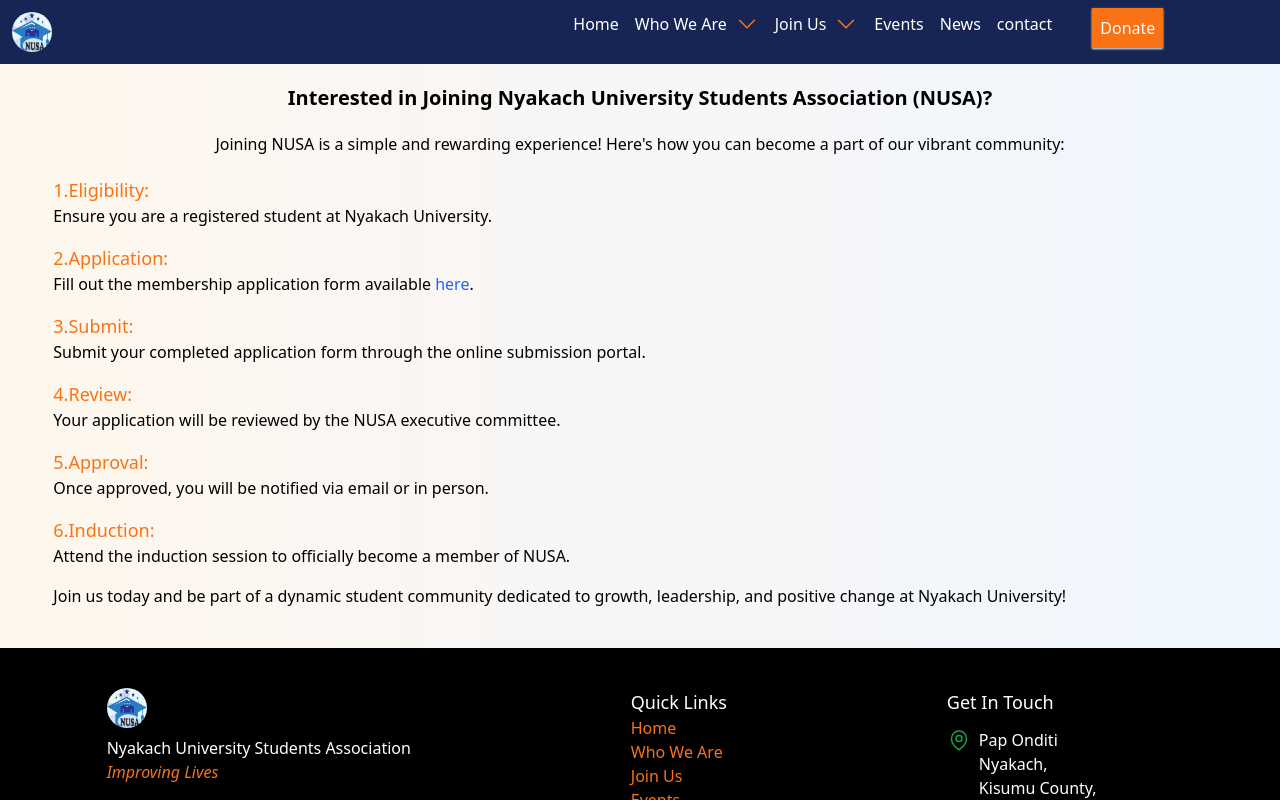
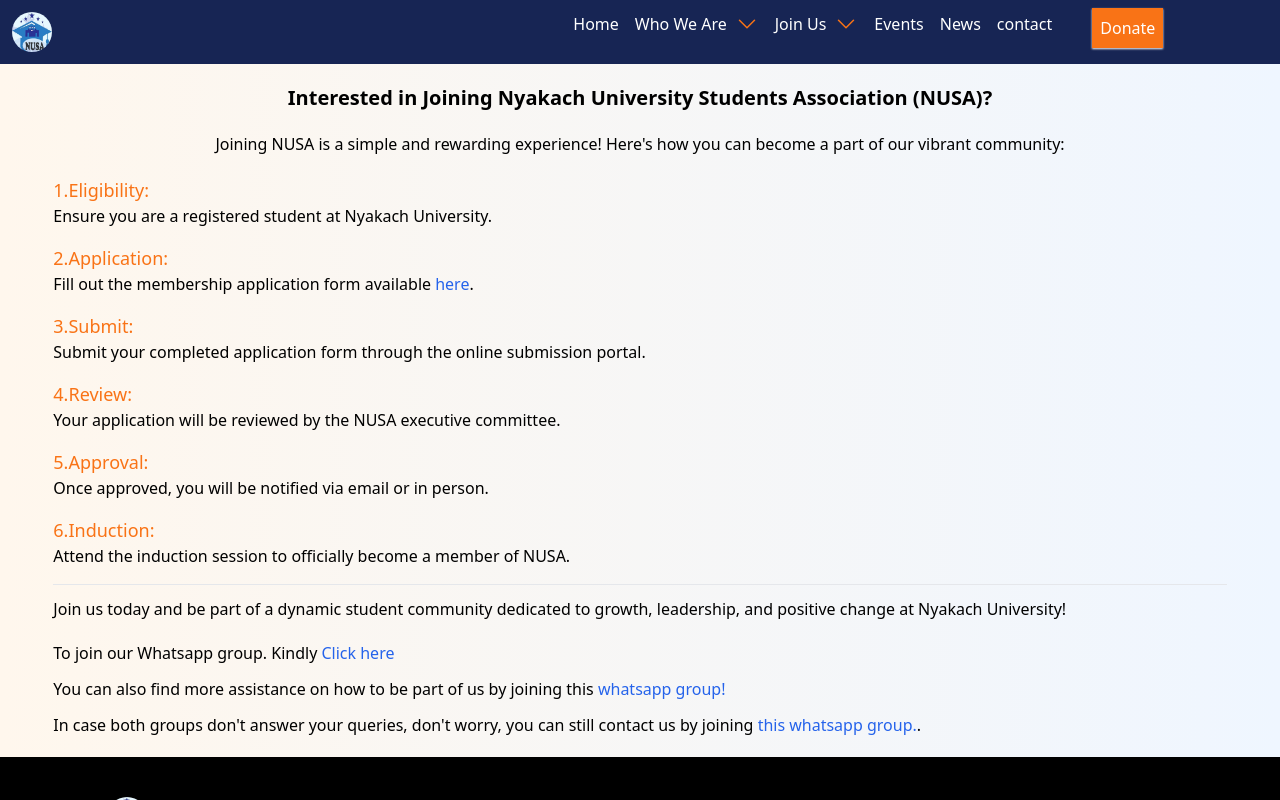
Before and after one commit to WilfredMutwiri/NYAKACHUNIVERSITY-STUDENTSASSOCIATION-Website, a React (Create React App) app in the folder frontend/: page /JoinUs in a window 1280 px wide. Shown: the top 800 px of the page. Built offline with nearby package versions, Linux system fonts and the light colour scheme.

Commit message:
Add whatsapp group links

```diff
--- a/frontend/src/Home.js
+++ b/frontend/src/Home.js
@@ -40,7 +40,7 @@
         {/* mission,vission section */}
         <div class="w-full bg-gradient-to-r from-gray-200 to-gray-400 pt-14 md:pt-28 pb-20">
             <div class="block md:grid grid-cols-2 w-11/12 md:w-10/12 m-auto">
-            <div class="bg-gray-100 p-4 rounded-md shadow-sm shadow-blue-800  mr-0 md:mr-3 hover:bg-black hover:text-white">
+            <div class="bg-gray-100 p-4 rounded-md shadow-sm shadow-blue-800  mr-0 md:mr-3 hover:bg-black hover:text-white" id="homeAd">
             <img class="w-10 m-auto mb-2" src={missionIcon} alt="missionIcon"/>
                 <h2 class="text-center text-lg pb-3 text-orange-500 font-semibold">Our Mission</h2>
                 <p class="leading-relaxed">
@@ -65,6 +65,9 @@
             <img class="w-10 m-auto mb-2" src={newsIcon} alt="newsIcon"/>
                 <h2 class="text-center text-lg pb-3 text-orange-500 font-semibold">Latest News</h2>
                <img id="eventsImg" class="h-40 hover:h-96 justify-center" src={eventsImg} alt="eventsImg"/>
+               <p>
+                visit our facebook page <a class="text-blue-600 hover:text-orange-500" href="https://www.facebook.com/people/Nyakach-University-Students-Association-NUSA/100070324922543/" target="_blank">here</a> for more events and updates
+               </p>
             </div>
             <div class="bg-gray-100 p-4 rounded-md shadow-sm shadow-blue-800 mt-5 md:mt-0 ml-0 md:ml-3 hover:bg-black hover:text-white">
             <img class="w-10 m-auto mb-2" src={joinUsIconn} alt="joinUsIcon" />
--- a/frontend/src/componets/JoinUs.js
+++ b/frontend/src/componets/JoinUs.js
@@ -30,8 +30,18 @@
                     <span class="text-lg text-orange-500">6.Induction:</span><br/>
                     Attend the induction session to officially become a member of NUSA.
                 </h2>
+                <hr class="pb-3" />
                 <p class="pb-5">
                     Join us today and be part of a dynamic student community dedicated to growth, leadership, and positive change at Nyakach University!
+                </p>
+                <p>
+                To join our Whatsapp group. Kindly <a class="text-blue-600 hover:text-orange-500" href="https://chat.whatsapp.com/E2vHsOMRMTCJPofD0dp9s0" target="_blank"> Click here</a>
+                </p>
+                <p class="pt-3">
+                You can also find more assistance on how to be part of us by joining this<a class="text-blue-600 hover:text-orange-500" href="https://chat.whatsapp.com/GgJBlUQ3aKh3Ml3ChjsjTA" target="_blank"> whatsapp group!</a>
+                </p>
+                <p class="pt-3">
+                    In case both groups don't answer your queries, don't worry, you can still contact us by joining<a class="text-blue-600 hover:text-orange-500" href="https://chat.whatsapp.com/DRdZwvk9fc99PwbV7wmDca" target="_blank"> this whatsapp group.</a>.
                 </p>
             </div>
         </div>
--- a/frontend/src/componets/footer.js
+++ b/frontend/src/componets/footer.js
@@ -17,7 +17,9 @@
             <a href="https://www.facebook.com/people/Nyakach-University-Students-Association-NUSA/100070324922543/" target="_blank"><img src={fbIcon} class="w-7 mr-2" alt="facebook Icon"/></a>
                 <img src={InstagramIcon} class="w-7 mr-2" alt="Instagram Icon"/>
                 <img src={LinkedIn} class="w-7 mr-2" alt="LinkedIn Icon"/>
+                <a href="https://chat.whatsapp.com/E2vHsOMRMTCJPofD0dp9s0">
                 <img src={whatsapIcon} class="w-7" alt="whatsappIcon"/>
+                </a>
             </div>
             <a href={ConstitutionPDF} download={ConstitutionPDF}>
             <button class="mt-4 bg-gradient-to-r from-blue-700 to-orange-500 p-2 rounded-md font-semibold">Get Our Constitution</button>
--- a/frontend/src/index.css
+++ b/frontend/src/index.css
@@ -59,3 +59,18 @@
   -ms-transform: translateX(0);
   -o-transform: translateX(0);
 }
+
+#homeAd{
+  transition: all ease-in-out 2ms;
+  -webkit-transition: all ease-in-out 2ms;
+  -moz-transition: all ease-in-out 2ms;
+  -ms-transition: all ease-in-out 2ms;
+  -o-transition: all ease-in-out 2ms;
+}
+#homeAd:hover{
+  transform: scale(2px);
+  -webkit-transform: scale(2px);
+  -moz-transform: scale(2px);
+  -ms-transform: scale(2px);
+  -o-transform: scale(2px);
+}
```
